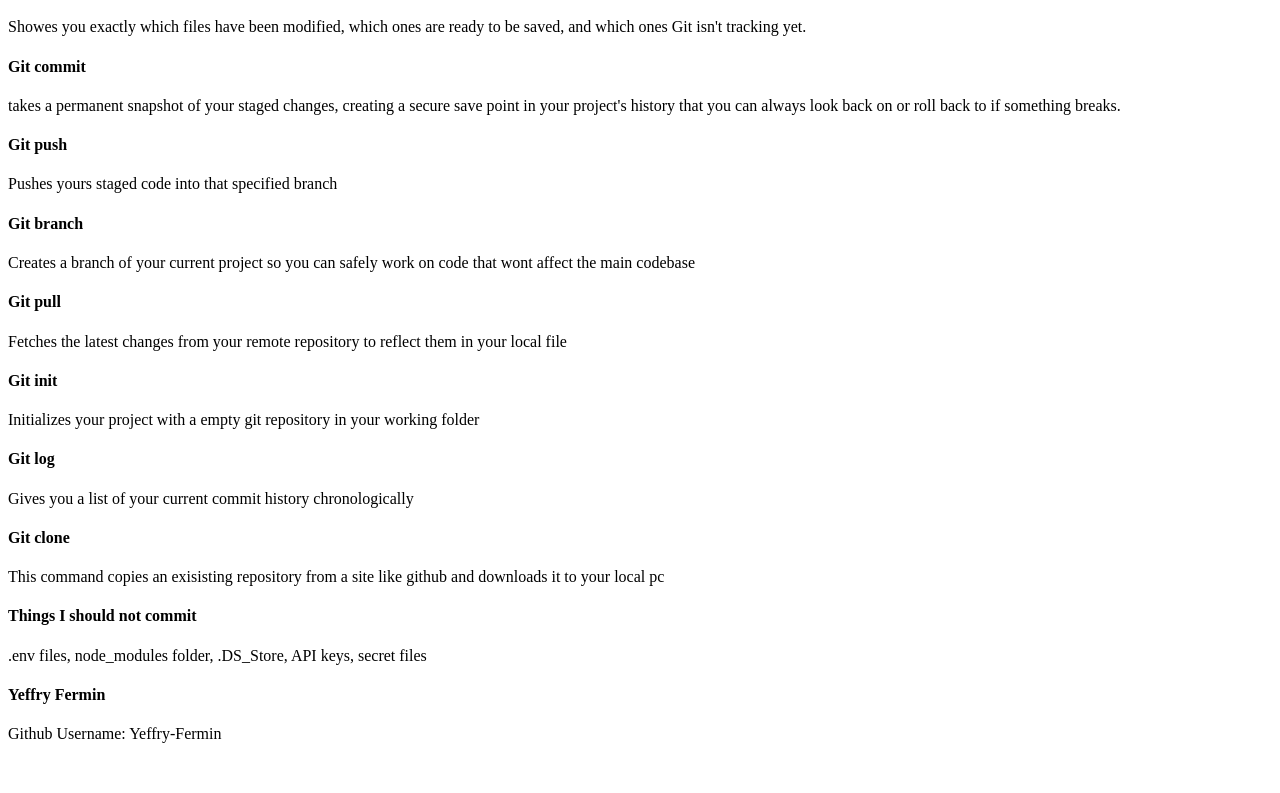
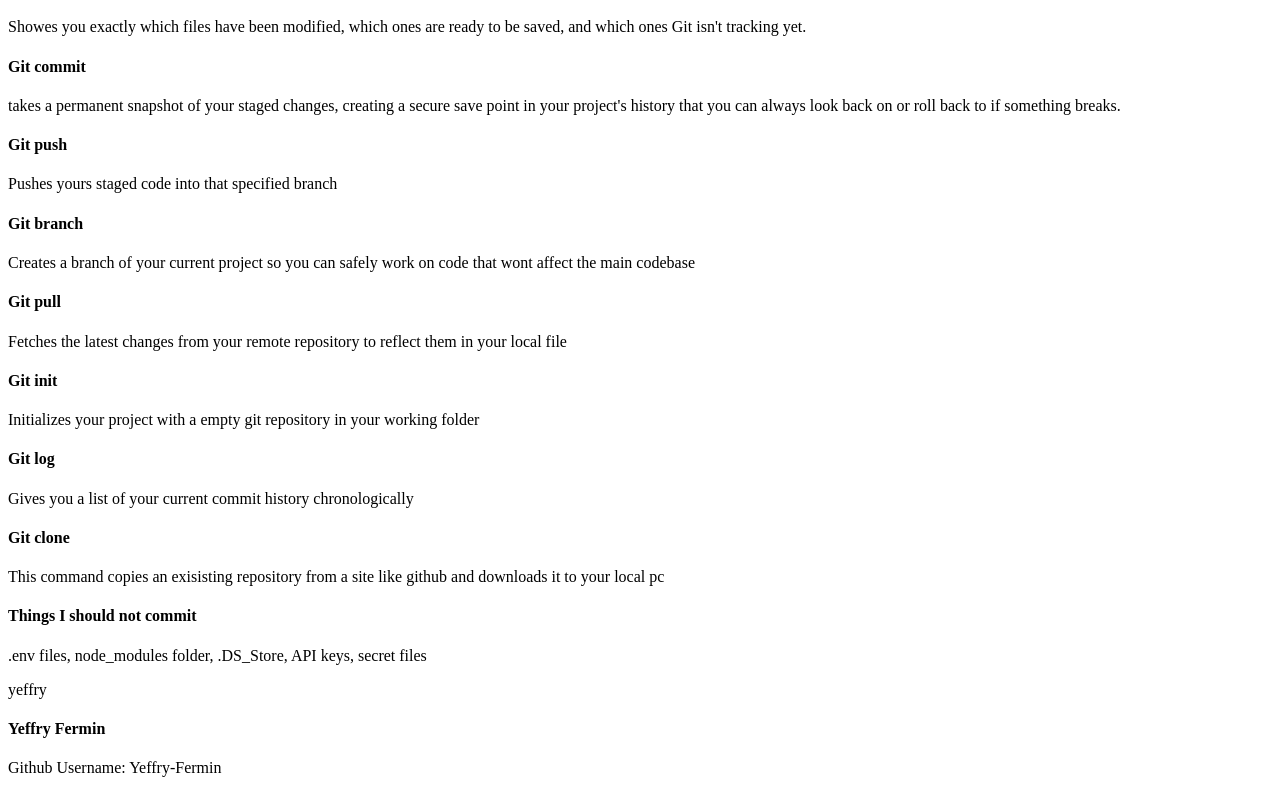
Before and after one commit to Yeffry-Fermin/Git-Solo-Workflow, a plain HTML site: page developer-field-notes/index.html in a window 1280 px wide. Shown: the part 416-1209 px from the top of the page. Before the commit the page ends 1175 px from the top, so only its background shows below. Drawn offline with Linux system fonts and the light colour scheme.

Commit message:
sample issue

```diff
--- a/developer-field-notes/index.html
+++ b/developer-field-notes/index.html
@@ -67,7 +67,7 @@
         <h4>Things I should not commit</h4>
         <p>.env files, node_modules folder, .DS_Store, API keys, secret files</p>
     </section>
-
+<p>yeffry</p>
     <footer>
         <h4>Yeffry Fermin</h4>
         <p>Github Username: Yeffry-Fermin</p>
```
